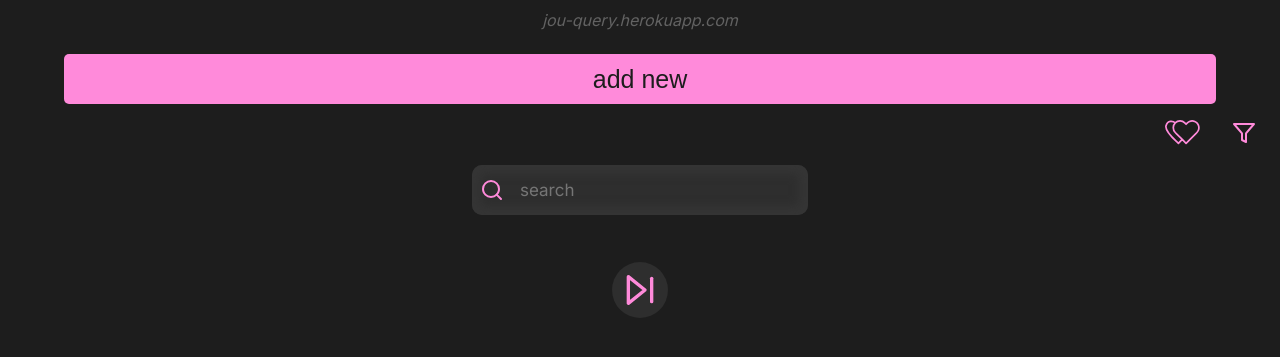
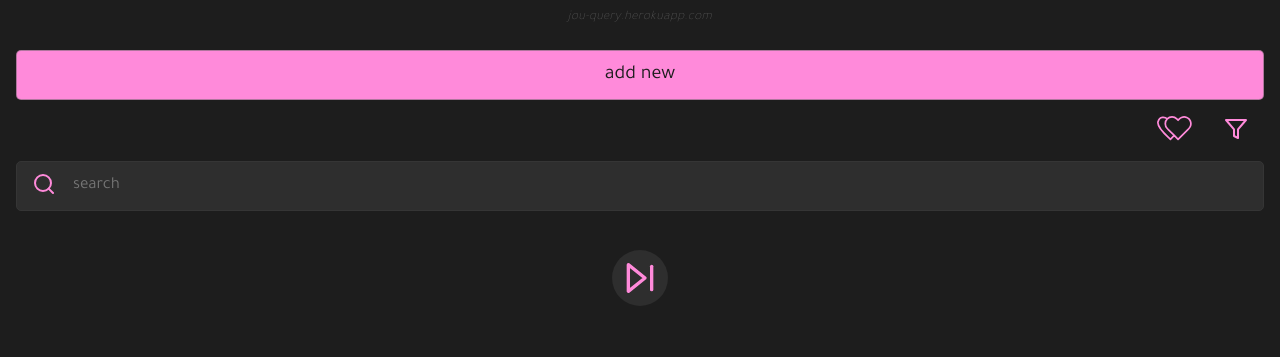
Before and after one commit to msdominguez/jou-query, a website: page index.html in a window 1280 px wide. Shown: the part 63-420 px from the top of the page. Drawn offline with nearby package versions, Linux system fonts and the light colour scheme; no server answers.

Commit message:
styling updates

```diff
--- a/styles.css
+++ b/styles.css
@@ -1,5 +1,5 @@
-@import url("https://fonts.googleapis.com/css?family=Inter&display=swap");
-@import url("https://fonts.googleapis.com/css?family=Parisienne&display=swap");
+@import url("https://fonts.googleapis.com/css?family=Tajawal:100,200,300,400,600,700&display=swap");
+@import url("https://fonts.googleapis.com/css?family=Parisienne:100,200,300,400,600,700&display=swap");
 
 /* universal styles */
 
@@ -34,8 +34,8 @@ h2 {
 body {
     background-color: var(--jou-black);
     margin: 0;
-    font-family: Inter;
-    font-weight: 100;
+    font-family: Tajawal;
+    font-weight: 200;
 }
 
 p {
@@ -60,6 +60,8 @@ a {
 
 label {
     color: var(--jou-neutral-4);
+    font-size: 14px;
+    font-weight: 300;
 }
 
 input {
@@ -74,18 +76,16 @@ textarea {
 input,
 textarea,
 select {
-    font-family: Inter;
+    font-family: Tajawal;
     background-color: var(--jou-neutral-1-transparent);
-    border-radius: 10px;
-    border: none;
+    border-radius: 5px;
+    border: 1px solid var(--jou-neutral-1);
     width: 100%;
     max-width: 100%;
     font-size: 17px;
     padding: 0.5rem;
     color: var(--jou-neutral-4);
     margin-top: 0.25rem;
-    margin-bottom: 0.5rem;
-    box-shadow: 0px 0px 10px 9px inset var(--jou-neutral-1);
 }
 
 .jou-input {
@@ -95,12 +95,13 @@ select {
 .btn-primary {
     background-color: var(--jou-color);
     color: var(--jou-black);
-    font-size: 25px;
-    border: none;
+    font-size: 20px;
+    border: 1px solid var(--jou-neutral-2-transparent);
     border-radius: 5px;
-    width: 90vw;
+    width: calc(100vw - 2rem);
     height: 50px;
     cursor: pointer;
+    font-family: Tajawal;
 }
 
 .hidden {
@@ -154,11 +155,12 @@ select {
 }
 
 .subheader {
-    font-size: 16px;
+    font-size: 13px;
     color: var(--jou-neutral-2);
+    font-weight: 200;
+    padding-top: 0.75rem;
+    letter-spacing: 0.5px;
     font-style: italic;
-    font-weight: 100;
-    padding-top: 0.75rem;
 }
 
 .title-block {
@@ -182,7 +184,7 @@ select {
 .home-actions {
     display: flex;
     justify-content: flex-end;
-    width: calc(100vw - 1rem);
+    width: calc(100vw - 2rem);
 }
 
 .add-new-btn {
@@ -227,20 +229,18 @@ select {
 }
 
 .search-input {
-    padding-left: 3rem;
-    width: 21rem;
+    padding-left: 3.5rem;
 }
 
 .search-icon {
-    padding-right: 1rem;
     position: absolute;
-    padding-left: 0.5rem;
-    padding-bottom: 0.25rem;
+    padding-left: 1rem;
 }
 
 .input-search-container {
     display: flex;
     align-items: center;
+    width: calc(100vw - 2rem);
 }
 
 
@@ -249,7 +249,7 @@ select {
 .heart-upsert-container {
     display: flex;
     justify-content: flex-end;
-    padding: 0.5rem;
+    padding: 1rem 0.5rem;
 }
 
 .input-row {
@@ -281,7 +281,7 @@ select {
 .am-pm {
     width: 20vw;
     height: 3.125rem;
-    margin-top: 2.5rem;
+    margin-top: 2.3rem;
     margin-right: 0.5rem;
 }
 
@@ -291,6 +291,7 @@ select {
 .date-time {
     display: flex;
     font-size: 13px;
+    font-weight: 200;
 }
 
 .entry-container {
@@ -308,6 +309,7 @@ select {
 
 .entry {
     padding-top: 1.5rem;
+    font-weight: 300;
 }
 
 .title {
@@ -316,6 +318,7 @@ select {
 
 .entry-line {
     padding: 0;
+    font-weight: 300;
 }
 
 .entry-line-spacer {
@@ -387,9 +390,9 @@ select {
     display: flex;
     align-items: center;
     justify-content: space-between;
-    width: calc(100vw-2rem);
     margin: 1.5rem 1rem;
     color: var(--jou-neutral-4);
+    font-weight: 300;
 }
 
 .current-day-of-week {
```
Also changed, not shown: 2 other files.
